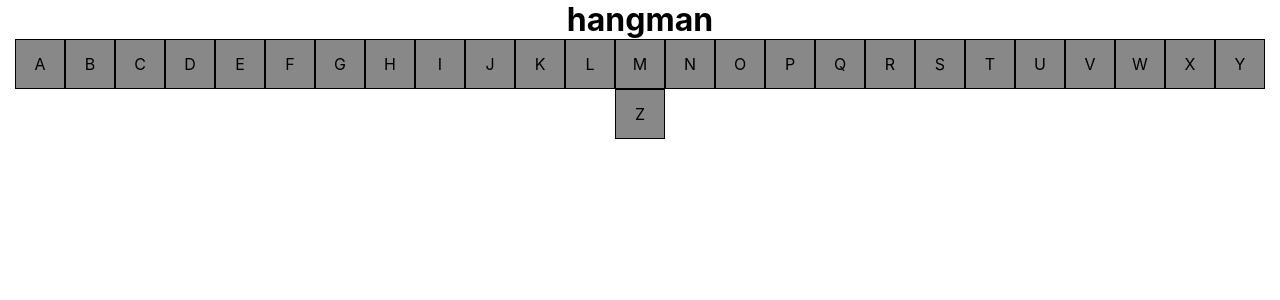
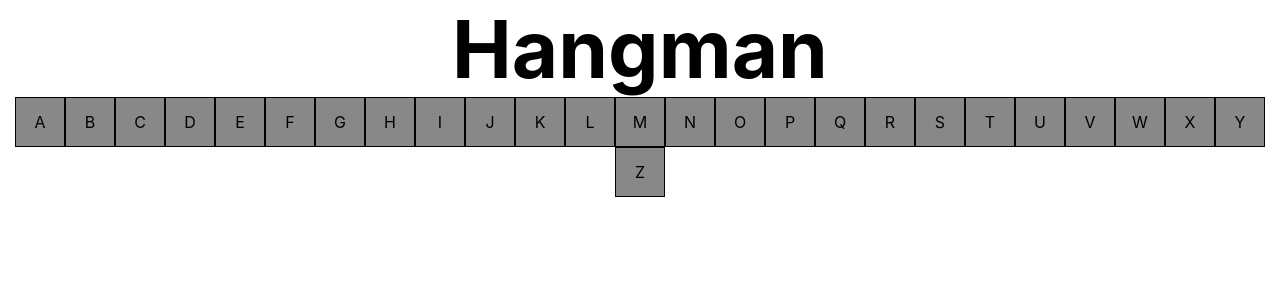
Before and after one commit to ClaudeNi/hangman, a React (Create React App) app: page / in a window 1280 px wide. Shown: the top 300 px of the page. Built offline with nearby package versions, Linux system fonts and the light colour scheme.

Commit message:
changed title styling

```diff
--- a/src/App.css
+++ b/src/App.css
@@ -1,6 +1,10 @@
 .App {
   text-align: center;
   min-height: 100vh;
+}
+
+.title {
+  font-size: 5rem;
 }
 
 .letters-container {
--- a/src/App.js
+++ b/src/App.js
@@ -11,7 +11,7 @@ function App() {
 	};
 	return (
 		<div className="App">
-			<h1>hangman</h1>
+			<h1 className="title">Hangman</h1>
 			<div className="letters-container">{displayLetters()}</div>
 		</div>
 	);
```
